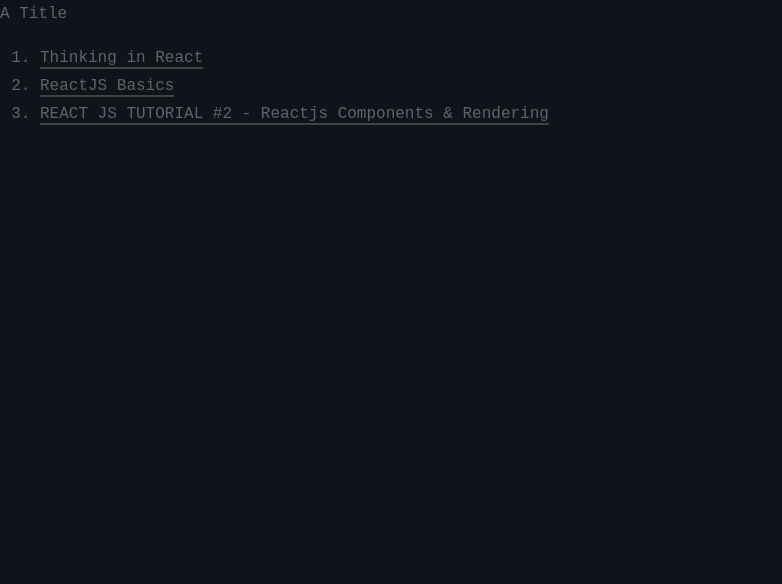
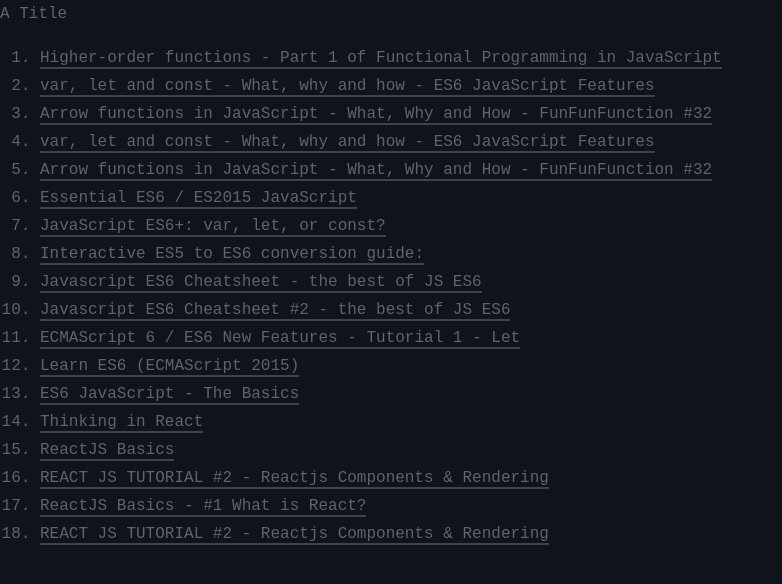
Before and after one commit to Roman-KO/notes, a React (Create React App) app: page / in a window 1280 px wide. Shown: the top 584 px of the page, without its empty margins (0-782 px from the left). Built offline with nearby package versions, Linux system fonts and the light colour scheme.

Commit message:
Added all the links upto Jan30

```diff
--- a/src/App.js
+++ b/src/App.js
@@ -7,12 +7,47 @@
         super();
 
         this.state = {
-            resources: [{title: "Thinking in React",
+            resources: [
+                        {title: "Higher-order functions - Part 1 of Functional Programming in JavaScript",
+                            url: "https://www.youtube.com/watch?v=BMUiFMZr7vk&list=PL0zVEGEvSaeEd9hlmCXrk5yUyqUag-n84"},
+                        {title: "var, let and const - What, why and how - ES6 JavaScript Features",
+                            url: "https://www.youtube.com/watch?v=sjyJBL5fkp8"},
+                        {title: "Arrow functions in JavaScript - What, Why and How - FunFunFunction #32",
+                            url: "https://www.youtube.com/watch?v=6sQDTgOqh-I"},
+                        {title: "var, let and const - What, why and how - ES6 JavaScript Features",
+                            url: "https://www.youtube.com/watch?v=sjyJBL5fkp8"},
+                        {title: "Arrow functions in JavaScript - What, Why and How - FunFunFunction #32",
+                            url: "https://www.youtube.com/watch?v=6sQDTgOqh-I"},
+
+                        {title: "Essential ES6 / ES2015 JavaScript",
+                            url: "https://www.youtube.com/watch?v=CozSF5abcTA"},
+                        {title: "JavaScript ES6+: var, let, or const?",
+                            url: "https://medium.com/javascript-scene/javascript-es6-var-let-or-const-ba58b8dcde75#.ak68hz8j5"},
+                        {title: "Interactive ES5 to ES6 conversion guide:",
+                            url: "http://stack.formidable.com/es6-interactive-guide/#/"},
+                        {title: "Javascript ES6 Cheatsheet - the best of JS ES6",
+                            url: "https://www.youtube.com/watch?v=AfWYO8t7ed4"},
+
+                        {title: "Javascript ES6 Cheatsheet #2 - the best of JS ES6",
+                            url: "https://www.youtube.com/watch?v=LmL0Gh193M0"},
+                        {title: "ECMAScript 6 / ES6 New Features - Tutorial 1 - Let",
+                            url: "https://www.youtube.com/watch?v=ZJZfIw3P8No&list=PL6gx4Cwl9DGBhgcpA8eTYYWg7im72LgLt"},
+                        {title: "Learn ES6 (ECMAScript 2015)",
+                            url: "https://egghead.io/courses/learn-es6-ecmascript-2015"},
+                        {title: "ES6 JavaScript - The Basics",
+                            url: "https://www.youtube.com/watch?v=IEf1KAcK6A8"},
+
+                        {title: "Thinking in React",
                             url: "https://facebook.github.io/react/docs/thinking-in-react.html"},
                         {title: "ReactJS Basics",
                             url: "https://www.youtube.com/watch?v=JPT3bFIwJYA&list=PL55RiY5tL51oyA8euSROLjMFZbXaV7skS"},
                         {title: "REACT JS TUTORIAL #2 - Reactjs Components & Rendering",
-                            url: "https://youtu.be/fd2Cayhez58"}]
+                            url: "https://youtu.be/fd2Cayhez58"},
+                        {title: "ReactJS Basics - #1 What is React?",
+                            url: "https://www.youtube.com/watch?v=JPT3bFIwJYA"},
+                        {title: "REACT JS TUTORIAL #2 - Reactjs Components & Rendering",
+                            url: "https://www.youtube.com/watch?v=fd2Cayhez58&feature=youtu.be"},
+                        ]
         };
     }
 
```
